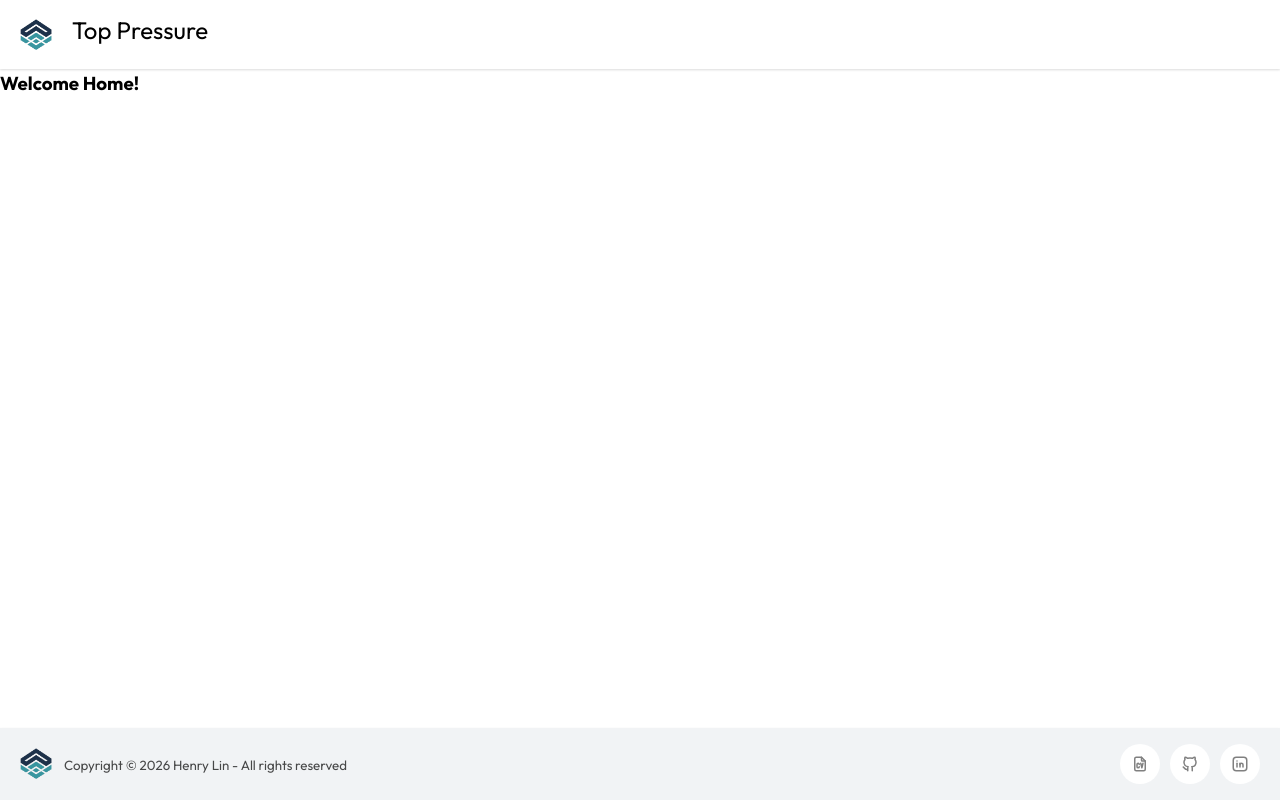
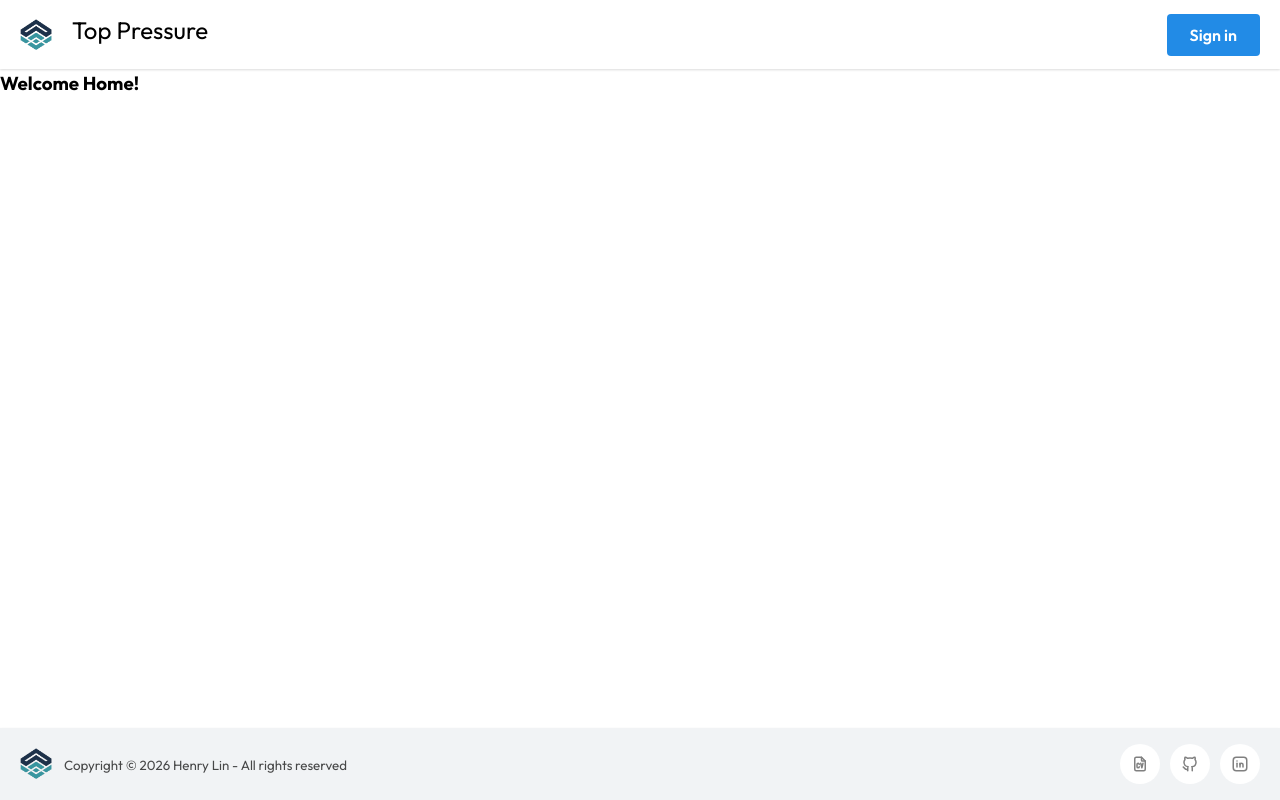
Before and after one commit to henrylin03/top-pressure-blog--FE, a React (Vite) app: page / in a window 1280 px wide. Built offline with nearby package versions, Linux system fonts and the light colour scheme; a web font is replaced by a local one.

Commit message:
feat(Header): add sign-in button that takes user to login page

```diff
--- a/src/components/Header/Header.module.css
+++ b/src/components/Header/Header.module.css
@@ -1,6 +1,9 @@
 .header {
   box-shadow: var(--mantine-shadow-xs);
   padding: var(--mantine-spacing-sm) var(--mantine-spacing-lg);
+  display: flex;
+  align-items: center;
+  justify-content: space-between;
 }
 
 .link {
--- a/src/components/Header/Header.tsx
+++ b/src/components/Header/Header.tsx
@@ -1,4 +1,4 @@
-import { Box, Group } from "@mantine/core";
+import { Box, Button, Group } from "@mantine/core";
 import { Link } from "@tanstack/react-router";
 import logo from "/images/logo.png";
 import styles from "./Header.module.css";
@@ -14,6 +14,10 @@ const Header = () => (
 			<img src={logo} loading="eager" alt="logo" width="32" height="32" />
 			<h1 className={styles.title}>Top Pressure</h1>
 		</Group>
+
+		<Button variant="filled" component={Link} to="/login" size="md">
+			Sign in
+		</Button>
 	</Box>
 );
 
```
